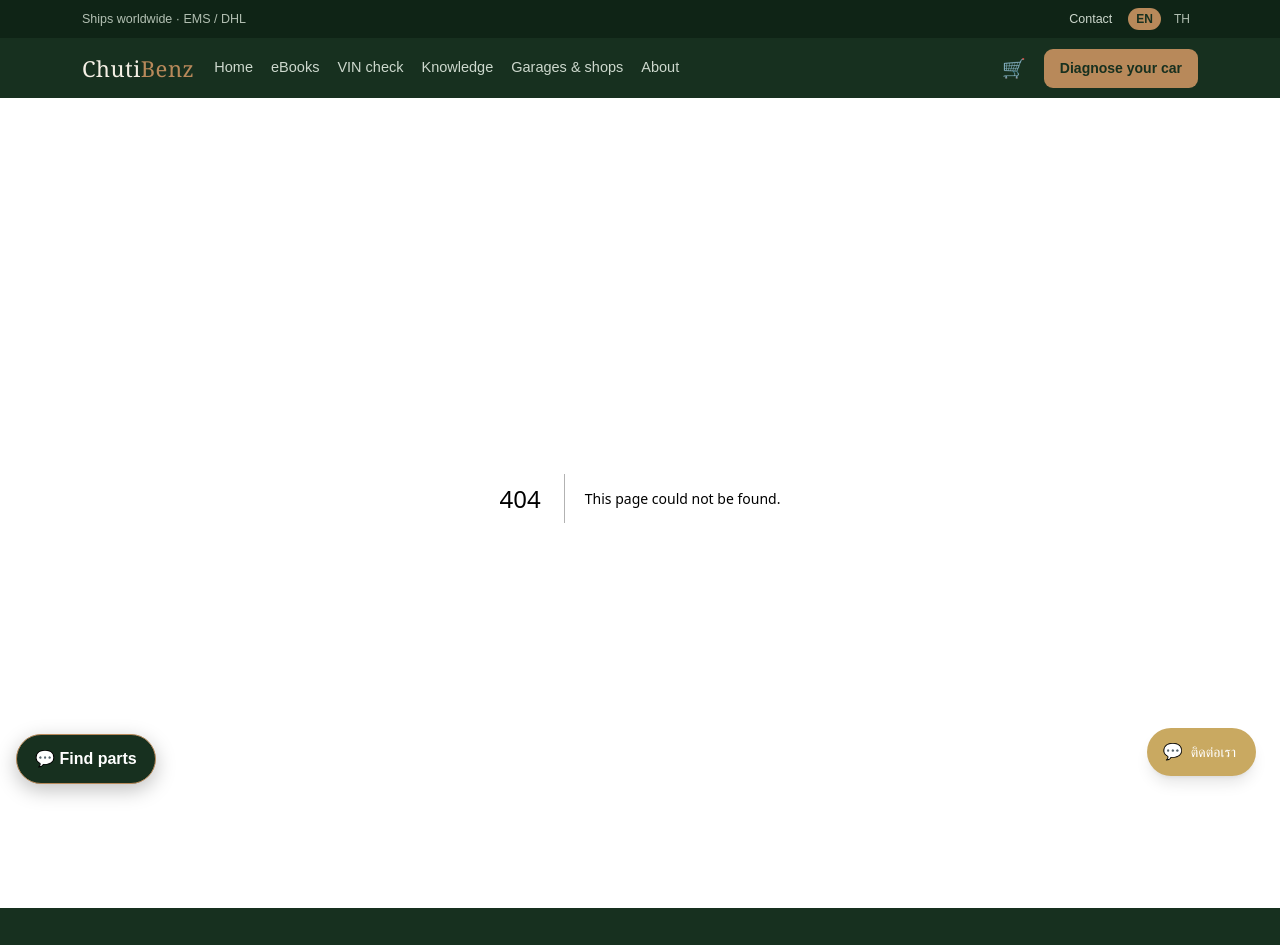
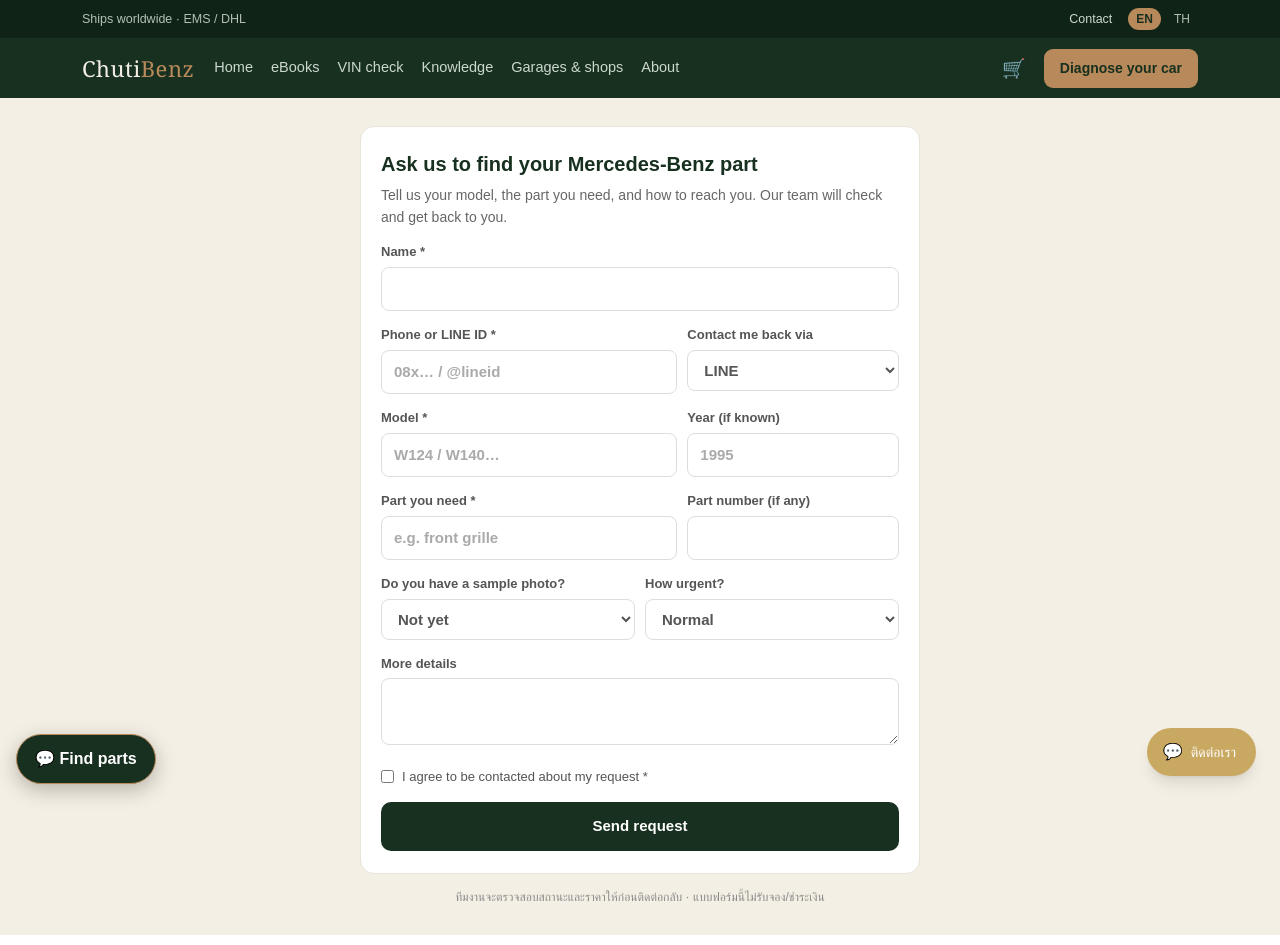
Before and after one commit to Chutiparts/chutiparts-web, a Next.js app: page /ask in a window 1280 px wide. Before the commit this address had no page. Shown: the top 945 px of the page. Built offline with nearby package versions, Linux system fonts and the light colour scheme.

Commit message:
Create page.tsx

```diff
--- /dev/null
+++ b/app/ask/page.tsx
@@ -0,0 +1,21 @@
+// app/ask/page.tsx — AI Reception Desk (ฝากคำถามหาอะไหล่)
+import type { Metadata } from 'next'
+import PartsIntakeForm from '@/components/PartsIntakeForm'
+
+export const metadata: Metadata = {
+  title: 'ฝากคำถามหาอะไหล่ | ChutiBenz',
+  description: 'ฝากคำถามหาอะไหล่ Mercedes-Benz แจ้งรุ่นรถ ชิ้นอะไหล่ที่ต้องการ และช่องทางติดต่อกลับ ทีมงานจะตรวจสอบและติดต่อกลับให้',
+}
+
+export default function AskPage() {
+  return (
+    <main style={{ background: '#F4EFE4', minHeight: '70vh', padding: '28px 16px' }}>
+      <div style={{ maxWidth: 560, margin: '0 auto' }}>
+        <PartsIntakeForm />
+        <p style={{ fontSize: 12, color: '#8a8a8a', textAlign: 'center', marginTop: 14, lineHeight: 1.6 }}>
+          ทีมงานจะตรวจสอบสถานะและราคาให้ก่อนติดต่อกลับ · แบบฟอร์มนี้ไม่รับจอง/ชำระเงิน
+        </p>
+      </div>
+    </main>
+  )
+}
```
